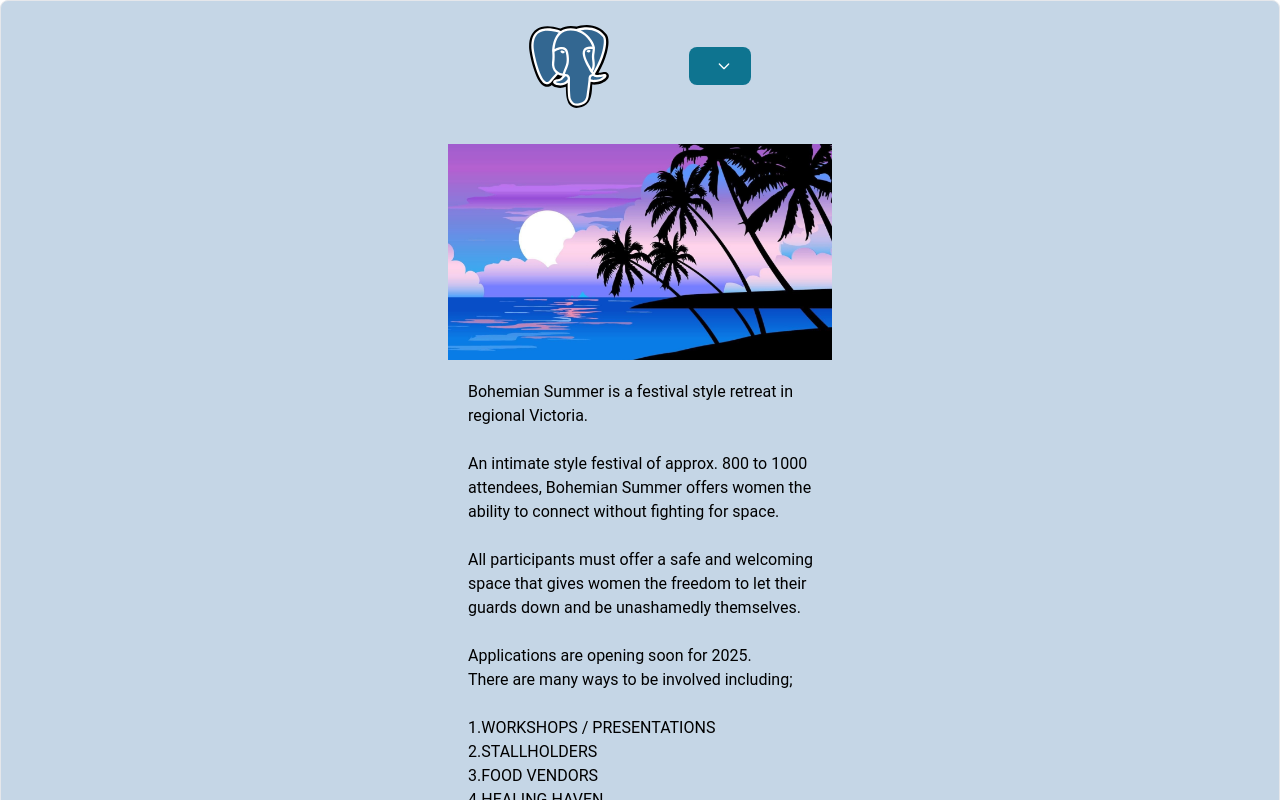
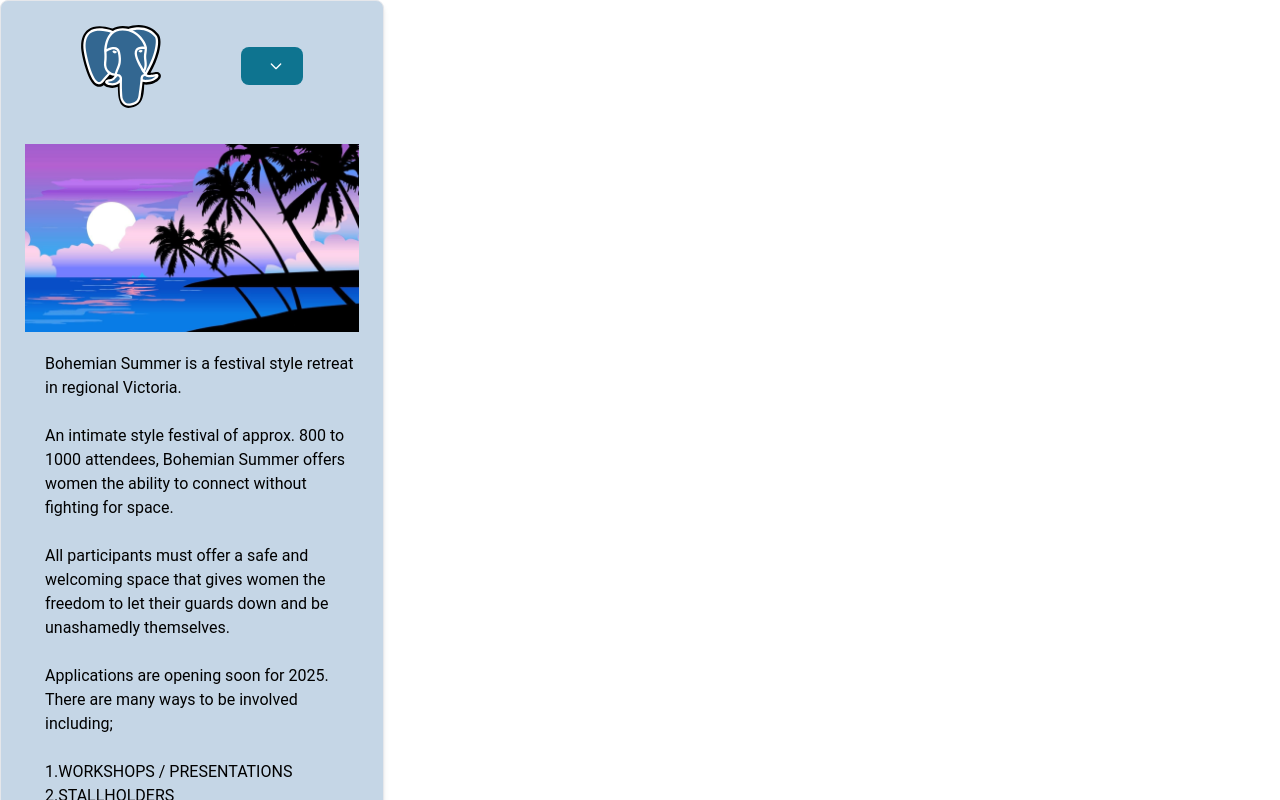
Before and after one commit to shaddybett/davy, a React (Create React App) app: page / in a window 1280 px wide. Shown: the top 800 px of the page. Built offline with nearby package versions, Linux system fonts and the light colour scheme.

Commit message:
mdified width to small

```diff
--- a/src/components/Home.js
+++ b/src/components/Home.js
@@ -8,7 +8,7 @@ import { Link } from "react-router-dom";
 // const navigate = useNavigate()
 function Home() {
   return (
-    <Card className="body min-h-screen max-h-sm">
+    <Card className="body min-h-screen max-w-sm">
       <div className="grid justify-center items-center">
         <div className="flex items-center">
           <img src={logo} className="max-w-20 " />
```
